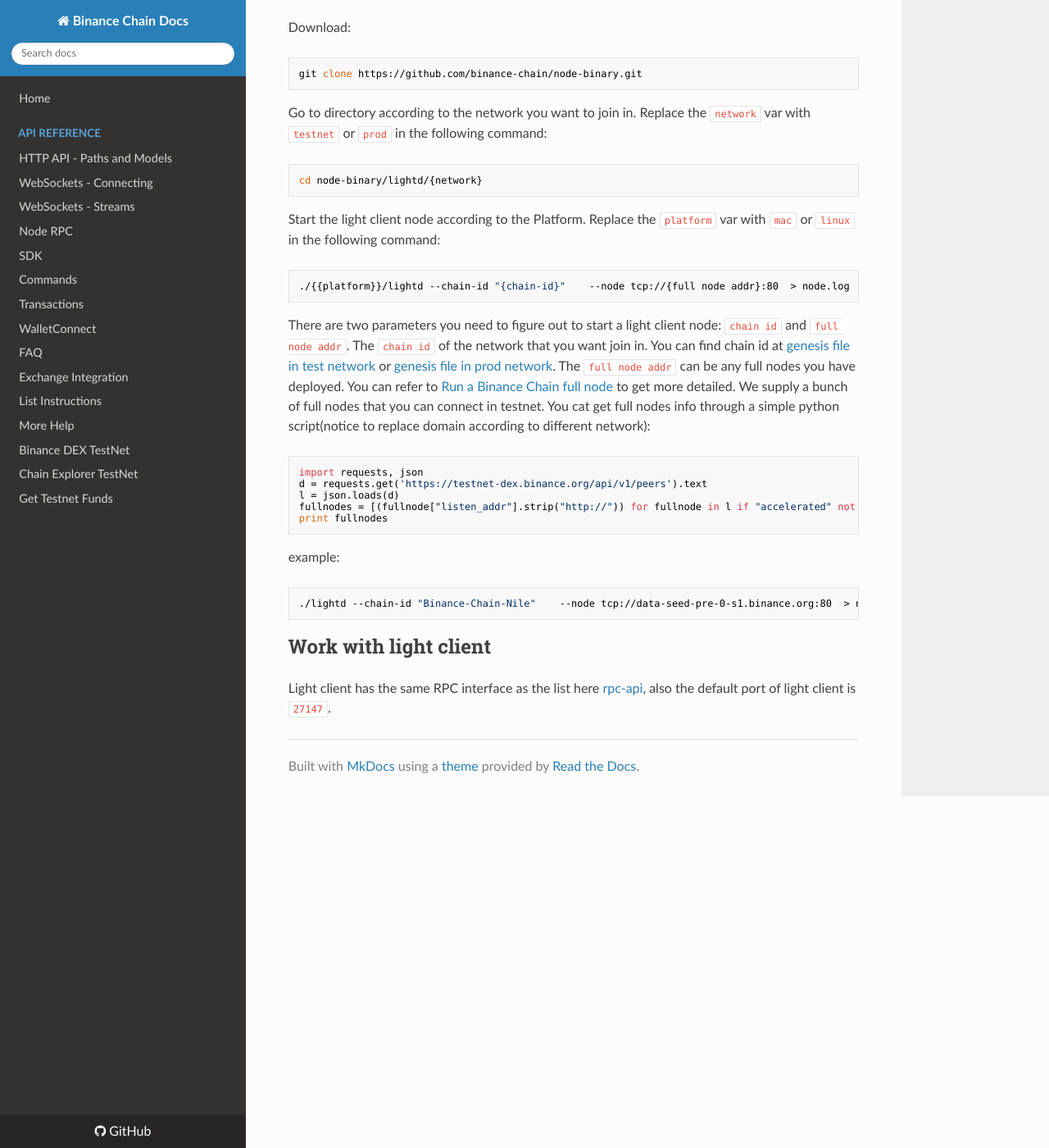
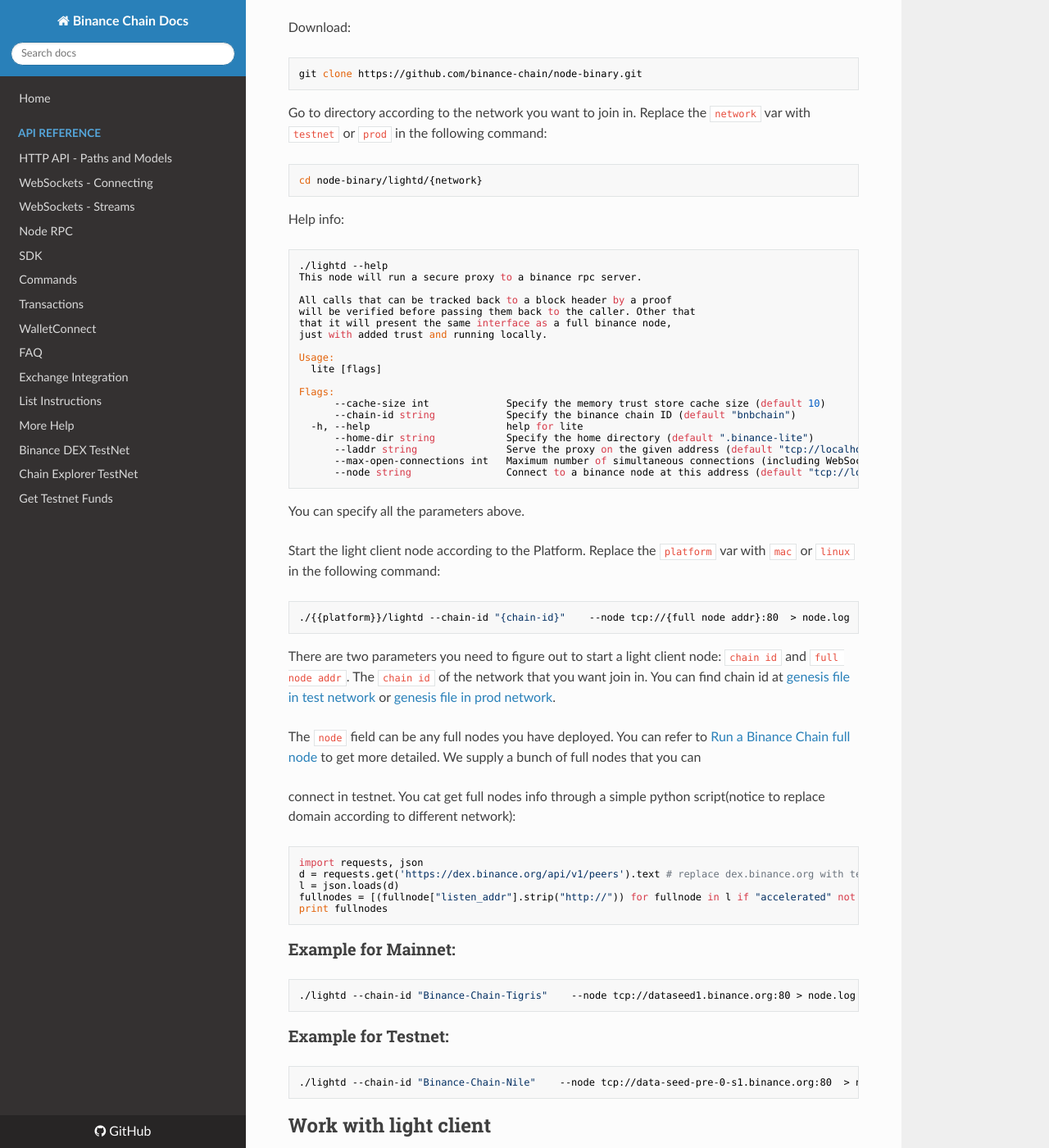
Before and after one commit to yash-sharma1/docs-site, an MkDocs documentation site: the page built from docs/light-client.md, in a window 1280 px wide and 1400 px high, scrolled down 887 px. Shown: the whole window at 82% size. Built offline with MkDocs 1.6.1, drawn with Linux system fonts in a browser that asks for light colours; nearby versions of some CDN libraries.

````diff
--- a/docs/light-client.md
+++ b/docs/light-client.md
@@ -39,6 +39,32 @@ following command:
 cd node-binary/lightd/{network}
 ```
 
+Help info:
+
+```
+./lightd --help
+This node will run a secure proxy to a binance rpc server.
+
+All calls that can be tracked back to a block header by a proof
+will be verified before passing them back to the caller. Other that
+that it will present the same interface as a full binance node,
+just with added trust and running locally.
+
+Usage:
+  lite [flags]
+
+Flags:
+      --cache-size int             Specify the memory trust store cache size (default 10)
+      --chain-id string            Specify the binance chain ID (default "bnbchain")
+  -h, --help                       help for lite
+      --home-dir string            Specify the home directory (default ".binance-lite")
+      --laddr string               Serve the proxy on the given address (default "tcp://localhost:27147")
+      --max-open-connections int   Maximum number of simultaneous connections (including WebSocket). (default 900)
+      --node string                Connect to a binance node at this address (default "tcp://localhost:27147")
+```
+
+You can specify all the parameters above.
+
 Start the light client node according to the Platform. Replace the `platform` var with `mac` or `linux` in the following command:
 ```bash
 ./{{platform}}/lightd --chain-id "{chain-id}"    --node tcp://{full node addr}:80  > node.log  &
@@ -47,19 +73,26 @@ Start the light client node according to the Platform. Replace the `platform` va
 There are two parameters you need to figure out to start a light client node: `chain id` and `full node addr`.
 The `chain id` of the network that you want join in. You can find chain id at [genesis file in test network](https://github.com/binance-chain/node-binary/blob/master/fullnode/testnet/node/config/genesis.json)
 or [genesis file in prod network](https://github.com/binance-chain/node-binary/blob/master/fullnode/prod/node/config/genesis.json).
- The `full node addr` can be any full nodes you have deployed. You can
+
+ The `node` field can be any full nodes you have deployed. You can
 refer to [Run a Binance Chain full node](fullnode.md) to get more detailed. We supply a bunch of full nodes that you can
+
 connect in testnet.
 You cat get full nodes info through a simple python script(notice to replace domain according to different network):
 ```python
 import requests, json
-d = requests.get('https://testnet-dex.binance.org/api/v1/peers').text
+d = requests.get('https://dex.binance.org/api/v1/peers').text # replace dex.binance.org with testnet-dex.binance.org for testnet
 l = json.loads(d)
 fullnodes = [(fullnode["listen_addr"].strip("http://")) for fullnode in l if "accelerated" not in fullnode ]
 print fullnodes
 ```
 
-example:
+### Example for Mainnet:
+```bash
+./lightd --chain-id "Binance-Chain-Tigris"    --node tcp://dataseed1.binance.org:80 > node.log  &
+```
+
+### Example for Testnet:
 ```bash
 ./lightd --chain-id "Binance-Chain-Nile"    --node tcp://data-seed-pre-0-s1.binance.org:80  > node.log  &
 ```
````
Also changed, not shown: docs/wallets.md (+8 -7 lines), docs/wallets/Atomic-Wallet.md (added, +16 -0 lines), docs/wallets/Coinomi-Wallet.md (added, +12 -0 lines), docs/wallets/Ellipal-Wallet.md (added, +12 -0 lines), docs/wallets/Hoo-Wallet.md (added, +15 -0 lines), docs/wallets/Infinito-Wallet.md (added, +13 -0 lines), docs/wallets/Math-Wallet.md (added, +13 -0 lines), docs/wallets/ZelCore-Wallet.md (added, +13 -0 lines).
